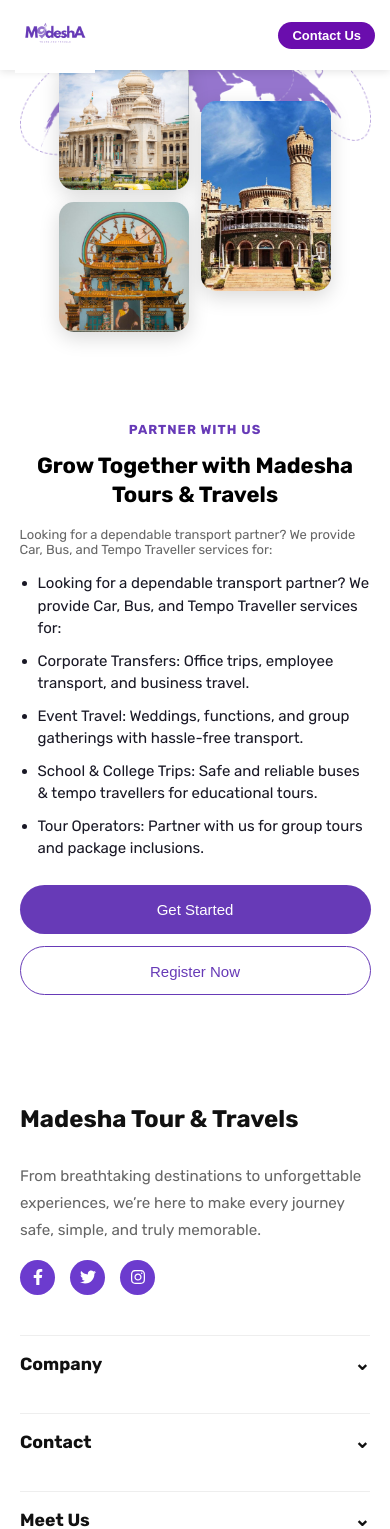
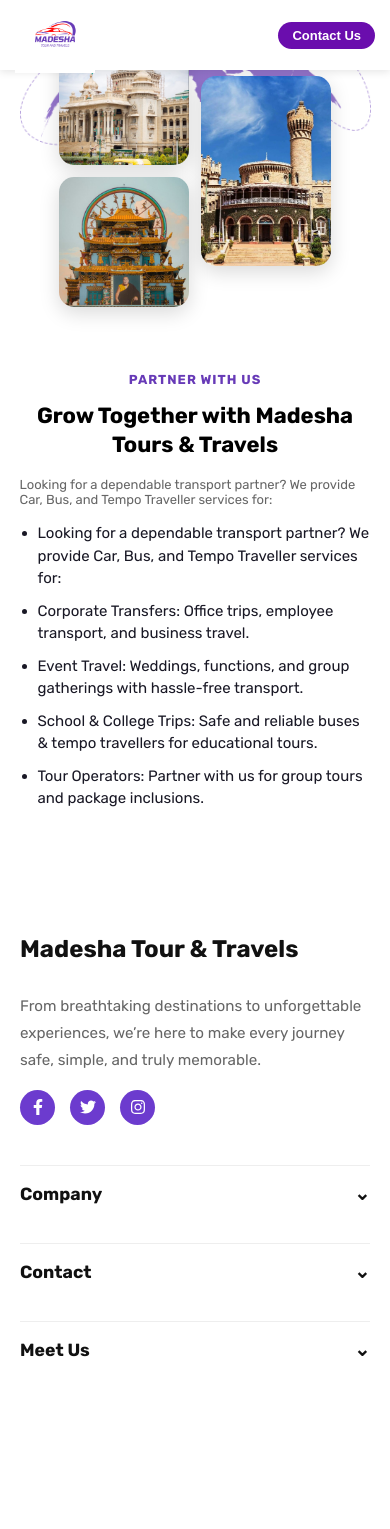
Before and after one commit to IT-Alliance-Tech/MadeshaTravels, a Next.js app: page /partner in a window 390 px wide. Shown: the top 1529 px of the page. After the commit the page ends 1418 px from the top, so only its background shows below. Built offline with nearby package versions, Linux system fonts and the light colour scheme.

Commit message:
updates on homepage

```diff
--- a/src/Components/Homepage/Header.js
+++ b/src/Components/Homepage/Header.js
@@ -2,7 +2,7 @@
 import React from "react";
 import Link from "next/link";
 import Image from "next/image";
-import Logo from "../../assets/Images/logo.png"; // adjust path
+import Logo from "../../assets/image/madeshalogo.png"; // adjust path
 import "../../Styles/Header.css";
 
 // 🔹 Navigation Links Data
--- a/src/Styles/aboutus/PartnerSection.module.css
+++ b/src/Styles/aboutus/PartnerSection.module.css
@@ -46,42 +46,6 @@
   margin-bottom: 10px;
   line-height: 1.5;
   font-weight: 400;
-}
-
-.buttons {
-  display: flex;
-  gap: 15px;
-  flex-wrap: wrap;
-}
-
-/* Get Started Button */
-.getStarted {
-  background: #673ab7;
-  color: #fff;
-  width: 146px;
-  height: 49px;
-  border: none;
-  border-radius: 100px;
-  font-size: 15px;
-  cursor: pointer;
-  text-align: center;
-  padding: 16px 32px;
-  gap: 8px;
-}
-
-/* Register Now Button */
-.register {
-  background: #fff;
-  color: #673ab7;
-  border: 1px solid #673ab7;
-  width: 157px;
-  height: 49px;
-  border-radius: 100px;
-  font-size: 15px;
-  cursor: pointer;
-  text-align: center;
-  padding: 16px 32px;
-  gap: 8px;
 }
 
 /* ========= Right Section ========= */
@@ -169,14 +133,11 @@
     font-size: 26px;
   }
 
-  .buttons {
-    justify-content: center;
-  }
-
   .imageLayout {
     justify-content: center;
     gap: 15px;
   }
+
   .right {
     order: 1;
     width: 100%;
@@ -186,12 +147,12 @@
 /* ========= Mobile ========= */
 @media (max-width: 600px) {
   .hero {
-    padding: 30px 5%;
+    padding: 20px 5%; /* reduced overall padding */
     flex-direction: column;
   }
 
   .right {
-    margin-bottom: 20px;
+    margin-bottom: 10px; /* reduced from 20px */
     display: flex;
     justify-content: center;
   }
@@ -205,27 +166,13 @@
     margin: 0 auto 15px;
   }
 
-  /* ✅ Make buttons full-width */
-  .buttons {
-    flex-direction: column;
-    align-items: center;
-    gap: 12px;
-    width: 100%;
-  }
-
-  .getStarted,
-  .register {
-    width: 100%;
-    max-width: 100%;
-  }
-
   /* ✅ Image placement same as screenshot */
   .imageLayout {
     flex-direction: row;
     justify-content: center;
     align-items: center;
     gap: 12px;
-    padding: 30px;
+    padding: 15px; /* reduced from 30px */
   }
 
   .leftCol {
--- a/src/Styles/aboutus/WhyUs.module.css
+++ b/src/Styles/aboutus/WhyUs.module.css
@@ -2,7 +2,7 @@
   display: flex;
   align-items: center;
   justify-content: center;
-  gap: 100px;
+  gap: 60px; /* ⬅️ reduced (was 100px) */
   padding: 60px 8%;
   /* font-family: "Inter", sans-serif; */
 }
@@ -50,11 +50,13 @@
   font-weight: bold;
   color: #19182580;
   padding: 0;
-  margin: 0 0 30px;
+  margin: 0 0 15px; /* ⬅️ reduced (was 30px) */
 }
+
 .points {
   font-weight: 400;
 }
+
 .listItem {
   margin-bottom: 12px;
   font-size: 15px;
@@ -69,54 +71,6 @@
 
 .listItem strong {
   color: #191825;
-}
-
-.buttons {
-  display: flex;
-  gap: 16px;
-  flex-wrap: nowrap;
-}
-
-.primaryBtn {
-  background: #673ab7;
-  color: #fff;
-  width: 146px;
-  height: 49px;
-  border-radius: 100px;
-  border: none;
-  cursor: pointer;
-  font-weight: 600;
-  transition: 0.3s;
-  padding: 16px 32px;
-  display: flex;
-  align-items: center;
-  justify-content: center;
-}
-
-.primaryBtn:hover {
-  background: #5429a6;
-}
-
-.secondaryBtn {
-  background: #fff;
-  color: #673ab7;
-  width: 157px;
-  height: 49px;
-  border: 1px solid #673ab7;
-  border-radius: 100px;
-  cursor: pointer;
-  font-weight: 600;
-  transition: 0.3s;
-  padding: 16px 32px;
-  display: flex;
-  align-items: center;
-  justify-content: center;
-}
-
-.secondaryBtn:hover {
-  background: #f5f5f5;
-  color: #5429a6;
-  border-color: #5429a6;
 }
 
 /* -------------------- */
@@ -146,7 +100,7 @@
   }
 
   .image {
-    margin: 0 auto 25px;
+    margin: 0 auto 20px; /* ⬅️ reduced (was 25px) */
     width: 100%;
     height: auto;
     border-radius: 20px;
@@ -155,7 +109,7 @@
   .content {
     max-width: 100%;
     margin-top: 0;
-    padding: 20px;
+    padding: 15px; /* ⬅️ reduced (was 20px) */
   }
 
   .subtitle {
@@ -164,27 +118,13 @@
 
   .heading {
     font-size: 22px;
-    margin-bottom: 18px;
+    margin-bottom: 15px; /* ⬅️ reduced */
   }
 
   .listItem {
     justify-content: flex-start;
     text-align: left;
     font-size: 14px;
-  }
-
-  .buttons {
-    flex-direction: column;
-    gap: 12px;
-    width: 100%;
-  }
-
-  .primaryBtn,
-  .secondaryBtn {
-    width: 100%;
-    height: 49px;
-    font-size: 14px;
-    border-radius: 100px;
   }
 }
 
--- a/src/app/partner/page.js
+++ b/src/app/partner/page.js
@@ -31,11 +31,9 @@
             </li>
           ))}
         </ul>
-        <div className={styles.buttons}>
-          <button className={styles.getStarted}>Get Started</button>
-          <button className={styles.register}>Register Now</button>
-        </div>
+        {/* 🚀 Removed the buttons section */}
       </div>
+
       {/* Right Side */}
       <div className={styles.right}>
         <div className={styles.imageLayout}>
--- a/src/app/whyUs/page.js
+++ b/src/app/whyUs/page.js
@@ -37,6 +37,7 @@
       <div className={styles.imageContainer}>
         <Image src={hampiImg} alt="Hampi Chariot" className={styles.image} />
       </div>
+
       {/* Right Content */}
       <div className={styles.content}>
         <p className={styles.subtitle}>WHY US?</p>
@@ -54,11 +55,6 @@
             </li>
           ))}
         </ol>
-
-        <div className={styles.buttons}>
-          <button className={styles.primaryBtn}>Get Started</button>
-          <button className={styles.secondaryBtn}>Register Now</button>
-        </div>
       </div>
     </section>
   );
--- a/src/styles/homepage/HeroSection.module.css
+++ b/src/styles/homepage/HeroSection.module.css
@@ -10,7 +10,6 @@
 
 .left {
   flex: 1;
-  /* min-width: 300px; */
   width: 45%;
   z-index: 2;
 }
@@ -39,7 +38,6 @@
   justify-content: center;
 }
 
-/* ✅ Suitcase Icon inside Explore button */
 .exploreBtn img {
   width: 18px;
   height: 18px;
@@ -71,59 +69,12 @@
 .left p {
   font-size: 16px;
   color: #666;
-  margin-bottom: 15px;   /* ⬅️ reduced (was 25px) */
+  margin-bottom: 15px;
   max-width: 420px;
 }
 
-.buttons {
-  display: flex;
-  gap: 15px;
-  flex-wrap: wrap;
-}
+/* 🚀 Removed .buttons, .getStarted, .register */
 
-/* ✅ Get Started Button */
-.getStarted {
-  background: #6a0dad;
-  color: #fff;
-  border: none;
-  border-radius: 100px;
-  font-size: 15px;
-  cursor: pointer;
-  text-align: center;
-
-  /* Your specs */
-  display: flex;
-  flex-direction: row;
-  align-items: center;
-  justify-content: center;
-  width: 146px;
-  height: 49px;
-  padding: 16px 32px;
-  gap: 8px;
-}
-
-/* ✅ Register Now Button */
-.register {
-  background: #fff;
-  color: #000;
-  border: 1px solid #ccc;
-  border-radius: 100px;
-  font-size: 15px;
-  cursor: pointer;
-  text-align: center;
-
-  /* Your specs */
-  display: flex;
-  flex-direction: row;
-  align-items: center;
-  justify-content: center;
-  width: 157px;
-  height: 49px;
-  padding: 10px 32px;
-  gap: 8px;
-}
-
-/* ✅ Decorative Arrows bottom-left */
 .decorArrows {
   position: absolute;
   bottom: 40px;
@@ -134,20 +85,18 @@
   z-index: 3;
 }
 
-/* ✅ Custom Arrow Icon Styling */
 .decorArrows img {
   width: 100px;
   height: 100px;
   object-fit: contain;
 }
 
-/* ========= Right Section (Images + World Map) ========= */
+/* ========= Right Section ========= */
 .right {
   flex: 1;
   display: flex;
   justify-content: center;
   position: relative;
-  /* min-width: 300px; */
   width: 55%;
 }
 
@@ -157,7 +106,7 @@
   left: 50%;
   transform: translateX(-50%);
   width: 650px;
-  opacity: 0.55;   /* ✅ increased opacity */
+  opacity: 0.55;
   z-index: 1;
 }
 
@@ -169,8 +118,8 @@
   justify-content: center;
   z-index: 2;
   width: 100%;
-  gap: 30px;        /* ⬅️ reduced (was 40px) */
-  padding: 25px;    /* ⬅️ reduced (was 60px → 40px) */
+  gap: 30px;
+  padding: 25px;
 }
 
 .leftCol {
@@ -233,7 +182,6 @@
   z-index: 99;
 }
 
-/* Top Places Badge on Gateway */
 .badge {
   position: absolute;
   right: -30%;
@@ -250,10 +198,9 @@
   z-index: 3;
 }
 
-/* ✅ User Icon centered under tall image */
 .userIcon {
   position: absolute;
-  bottom: -20px;   /* ⬅️ reduced (was -55px → -35px) */
+  bottom: -20px;
   left: 50%;
   transform: translateX(-50%);
   width: 55px;
@@ -295,10 +242,6 @@
     font-size: 32px;
   }
 
-  .buttons {
-    justify-content: center;
-  }
-
   .decorArrows {
     left: 20px;
     bottom: 20px;
@@ -307,7 +250,7 @@
   .imageLayout {
     justify-content: center;
     gap: 12px;
-    padding: 20px;  /* ⬅️ reduced (was 30px) */
+    padding: 20px;
   }
 
   .badge {
@@ -348,25 +291,13 @@
 
   .left p {
     font-size: 13px;
-    margin: 0 auto 10px;  /* ⬅️ reduced (was 15px) */
-  }
-
-  .buttons {
-    flex-direction: column;
-    align-items: center;
-    gap: 12px;
-  }
-
-  .getStarted,
-  .register {
-    width: 100%;
-    max-width: 260px;
+    margin: 0 auto 10px;
   }
 
   .imageLayout {
     flex-direction: row;
     gap: 8px;
-    padding: 15px;  /* ⬅️ reduced (was 20px) */
+    padding: 15px;
   }
 
   .leftCol .imgCard:nth-of-type(1),
@@ -388,7 +319,7 @@
   }
 
   .userIcon {
-    bottom: -15px;   /* ⬅️ reduced (was -40px → -25px) */
+    bottom: -15px;
     width: 48px;
     height: 48px;
     font-size: 18px;
@@ -400,7 +331,6 @@
     right: -5%;
   }
 
-  /* ✅ Hide arrows only on mobile */
   .decorArrows {
     display: none !important;
   }
```
Also changed, not shown: src/app/blog/page.js (+83 -83 lines), src/app/blogDetails/[id]/page.js (+58 -58 lines), src/components/homepage/HeroSection.js (+1 -8 lines), src/assets/Images/logo.png (deleted), src/assets/image/madeshalogo.png (added).
